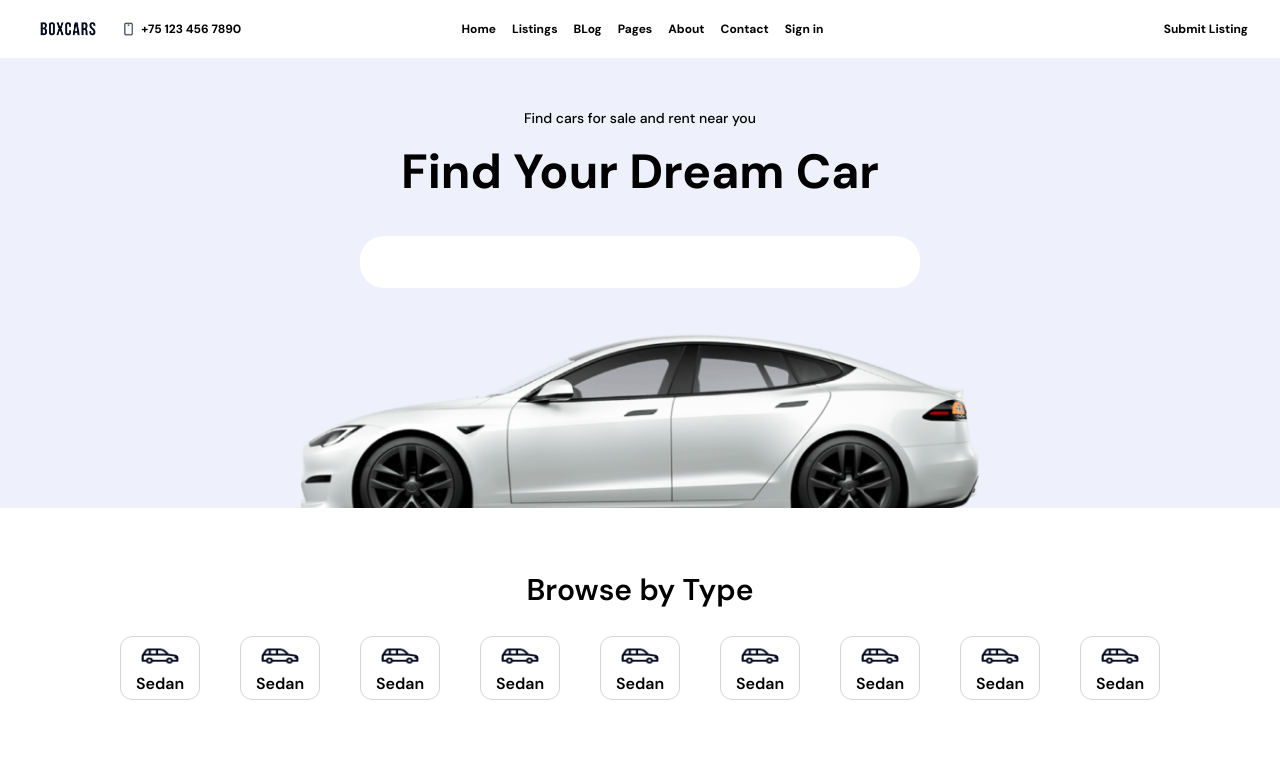
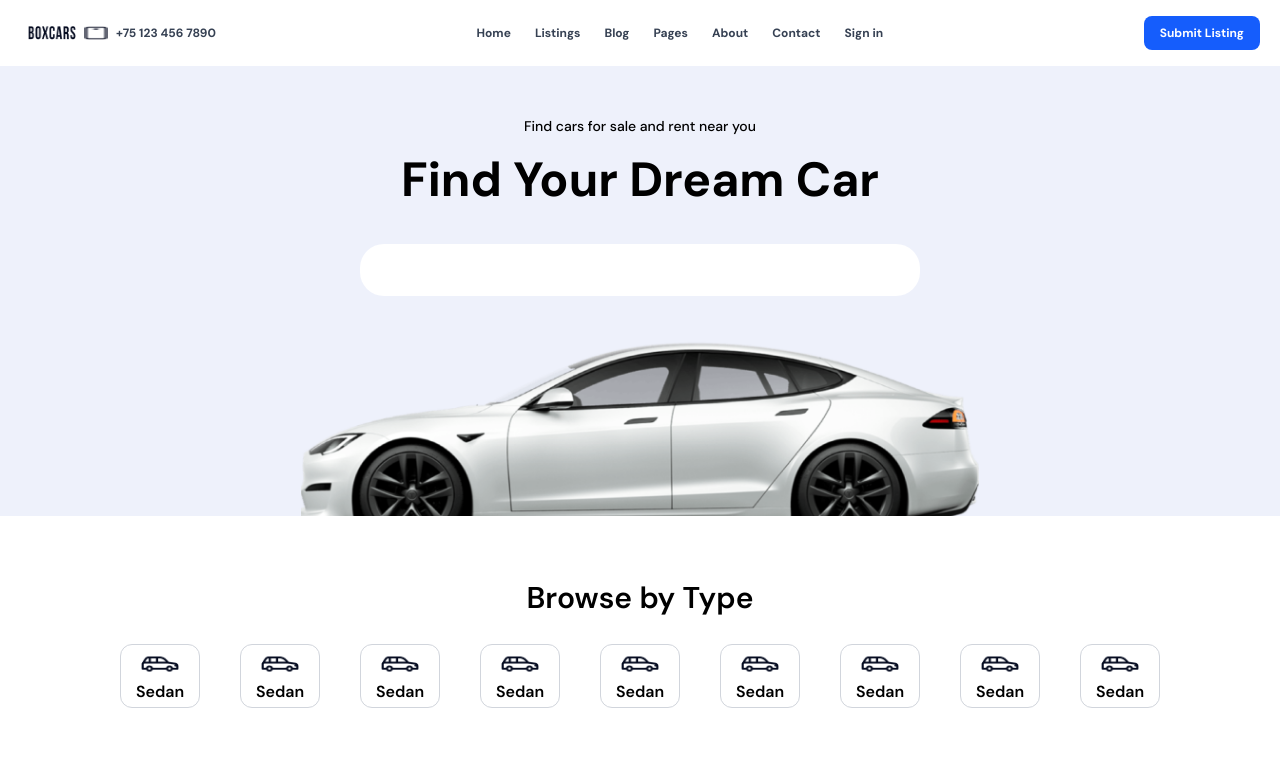
Before and after one commit to Rishi-Rusia/boxcars-epam, a plain HTML site: page index.html in a window 1280 px wide. Shown: the top 777 px of the page. Drawn offline with nearby package versions, Linux system fonts and the light colour scheme; files whose address does not match are found by name.

Commit message:
responsive navbar done

```diff
--- a/index.html
+++ b/index.html
@@ -17,7 +17,8 @@
 <body>
     <!-- HEADER BEGINS -->
     <header>
-        <nav class="">
+        <!-- NAVBAR -->
+        <!-- <nav class="">
             <div class="navbar flex justify-between mx-3 p-5 items-center">
                 <div class="logo flex items-center">
                     <img src="./images/logo.svg.png" class="mx-2 pr-5" alt="BoxCars">
@@ -39,7 +40,65 @@
                     <button>Submit Listing</button>
                 </div>
             </div>
+        </nav> -->
+
+        <nav class="bg-white shadow-md">
+            <div class="container mx-auto px-5 py-4 flex justify-between items-center">
+                <!-- Logo & Contact -->
+                <div class="flex items-center">
+                    <img src="./images/logo.svg.png" class="w-12 h-12 mx-2" alt="BoxCars">
+                    <div class="hidden md:flex items-center">
+                        <img src="./images/phone.png" class="w-6 h-6" alt="Phone">
+                        <div class="ml-2 text-gray-700">+75 123 456 7890</div>
+                    </div>
+                </div>
+
+                <!-- Hamburger Icon (Mobile) -->
+                <button id="menu-btn" class="md:hidden focus:outline-none">
+                    <svg class="w-8 h-8 text-gray-700" xmlns="http://www.w3.org/2000/svg" fill="none" viewBox="0 0 24 24" stroke="currentColor">
+                        <path stroke-linecap="round" stroke-linejoin="round" stroke-width="2" d="M4 6h16M4 12h16m-7 6h7" />
+                    </svg>
+                </button>
+
+                <!-- Navigation Links -->
+                <div id="menu" class="hidden md:flex md:items-center md:space-x-6">
+                    <ul class="flex flex-col md:flex-row md:space-x-6 text-gray-700">
+                        <li><a href="#" class="block py-2 md:py-0">Home</a></li>
+                        <li><a href="#" class="block py-2 md:py-0">Listings</a></li>
+                        <li><a href="#" class="block py-2 md:py-0">Blog</a></li>
+                        <li><a href="#" class="block py-2 md:py-0">Pages</a></li>
+                        <li><a href="#" class="block py-2 md:py-0">About</a></li>
+                        <li><a href="#" class="block py-2 md:py-0">Contact</a></li>
+                        <li><a href="#" class="block py-2 md:py-0">Sign in</a></li>
+                    </ul>
+                </div>
+
+                <!-- Submit Button -->
+                <div class="hidden md:block">
+                    <button class="bg-blue-600 text-white px-4 py-2 rounded-lg hover:bg-blue-700 transition">
+                        Submit Listing
+                    </button>
+                </div>
+            </div>
+
+            <!-- Mobile Menu -->
+            <div id="mobile-menu" class="hidden md:hidden flex flex-col items-center bg-white py-4">
+                <ul class="text-gray-700 space-y-2">
+                    <li><a href="#" class="block py-2">Home</a></li>
+                    <li><a href="#" class="block py-2">Listings</a></li>
+                    <li><a href="#" class="block py-2">Blog</a></li>
+                    <li><a href="#" class="block py-2">Pages</a></li>
+                    <li><a href="#" class="block py-2">About</a></li>
+                    <li><a href="#" class="block py-2">Contact</a></li>
+                    <li><a href="#" class="block py-2">Sign in</a></li>
+                    <button class="bg-blue-600 text-white px-4 py-2 mt-2 rounded-lg hover:bg-blue-700 transition">
+                        Submit Listing
+                    </button>
+                </ul>
+            </div>
         </nav>
+
+        <!-- HERO SECTION -->
         <div class="hero flex flex-col items-center justify-end">
             <h6 class="text-sm font-medium">Find cars for sale and rent near you</h6>
             <h1 class="text-5xl font-bold m-5">Find Your Dream Car</h1>
@@ -619,4 +678,6 @@
 
 
 </body>
+
+<script src="./script.js"></script>
 </html>
--- /dev/null
+++ b/script.js
@@ -0,0 +1,7 @@
+
+const menuBtn = document.getElementById("menu-btn");
+const mobileMenu = document.getElementById("mobile-menu");
+
+menuBtn.addEventListener("click", () => {
+    mobileMenu.classList.toggle("hidden");
+});
```
